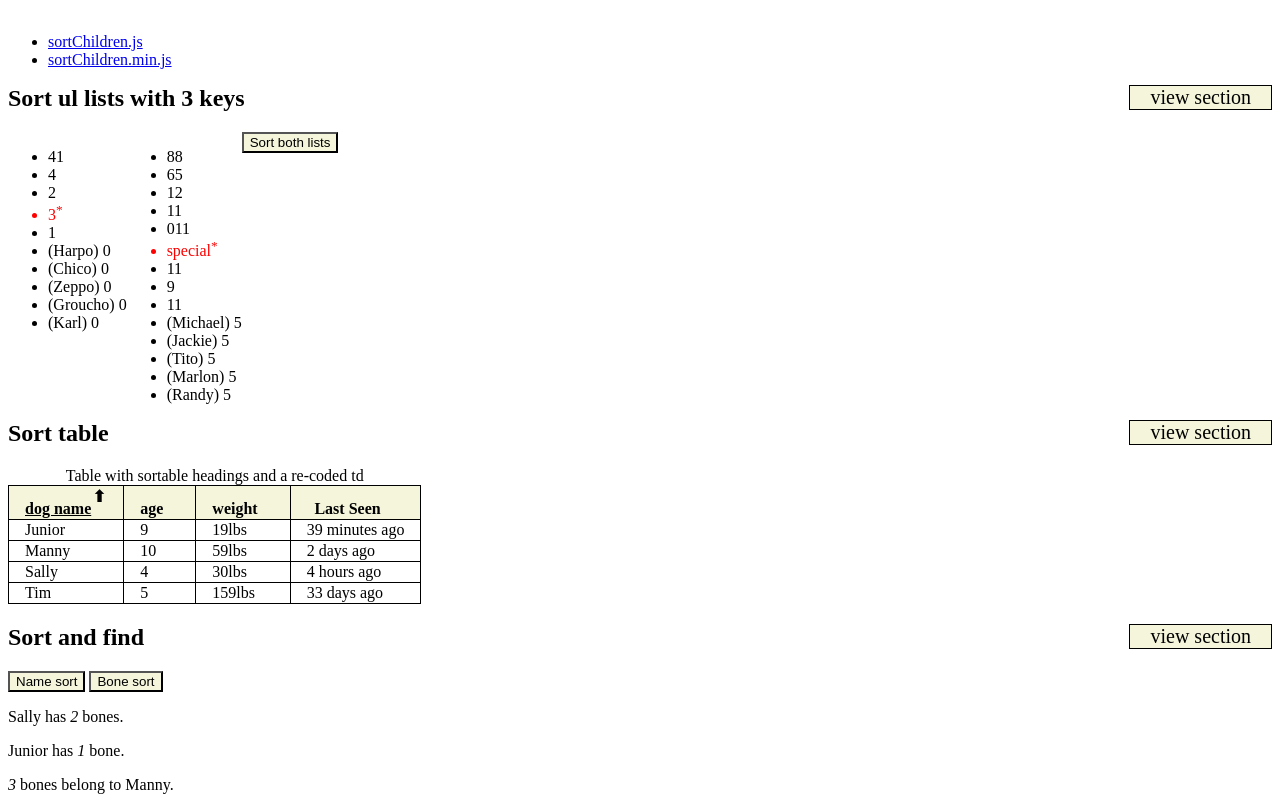
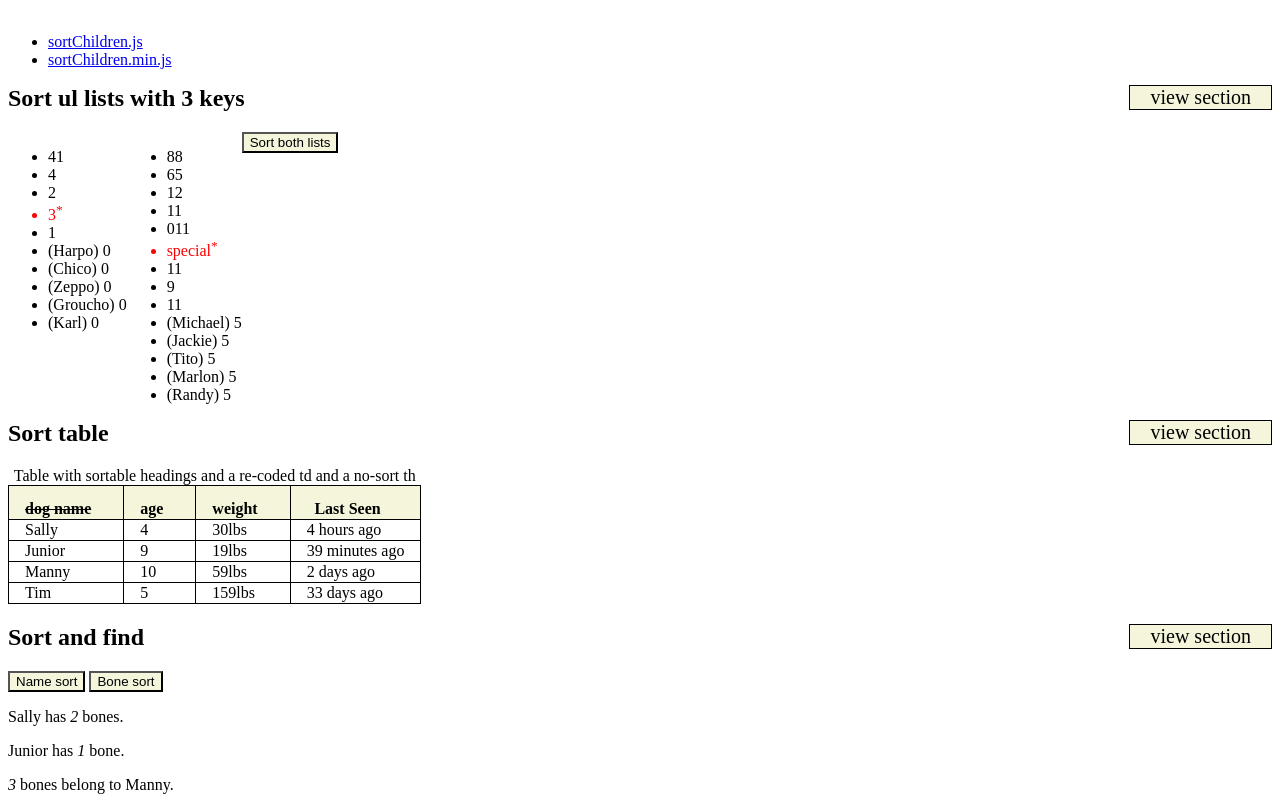
Before and after one commit to JakeCigar/jQuery.sortChildren, a plain HTML site: page index.html in a window 1280 px wide. Shown: the part 110-920 px from the top of the page. Drawn offline with nearby package versions, Linux system fonts and the light colour scheme.

Commit message:
No-sort
Add a class=no-sort  to a th and table will not be sorted by that th.

```diff
--- a/index.html
+++ b/index.html
@@ -168,15 +168,19 @@
             content:"⬇";
         }
         sort-by{display:none}
+        .no-sort
+        {
+            text-decoration: line-through;
+        }
     </style>
     <h2> Sort table </h2>
     <table class="dogSorting">
         <caption>
-            Table with sortable headings and a re-coded td
+            Table with sortable headings and a re-coded td and a no-sort th
         </caption>
         <thead>
             <tr>
-                <th>dog name</th>
+                <th class="no-sort">dog name</th>
                 <th data-sort='[{"childNumeric":1}]'>age</th>
                 <th data-sort='[{"childNumeric":2}]'>weight</th>
                 <th>Last Seen</th>
--- a/sortChildren.js
+++ b/sortChildren.js
@@ -34,6 +34,7 @@ $.fn.sortTable=function(){ // an example solution  for simple table sorting
             return $.sortKeys.call(0,$(this).data("sort")||[{"childAlpha":i}])
         }).get()
         $("thead th",this).click(function() {
+            if ($(this).hasClass("no-sort")) return
             var tbody = $(this).closest("table").children("tbody"),
                 column = $(this).index(),
                 alreadySorted = $(this).hasClass("sorted")
@@ -105,10 +106,10 @@ $.sortFunc=$.extend(function (sorts,options){
     reverseAlpha: "$(this).text()::reverse",
 
     childNumeric: function(i) {
-        return function(){ return  parseInt($.trim($(this).children().eq(i).text()))||0}
+        return function(){ return  parseInt($.trim($(this).children().eq(i).text()))}
     },
     childReverseNumeric: function(i) {
-        return function(){ return -parseInt($.trim($(this).children().eq(i).text()))||0}
+        return function(){ return -parseInt($.trim($(this).children().eq(i).text()))}
     },
     childAlpha: function(i) {
         return function(){ return           $.trim($(this).children().eq(i).text())}
```
Also changed, not shown: sortChildren.min.js, 1 other file.
